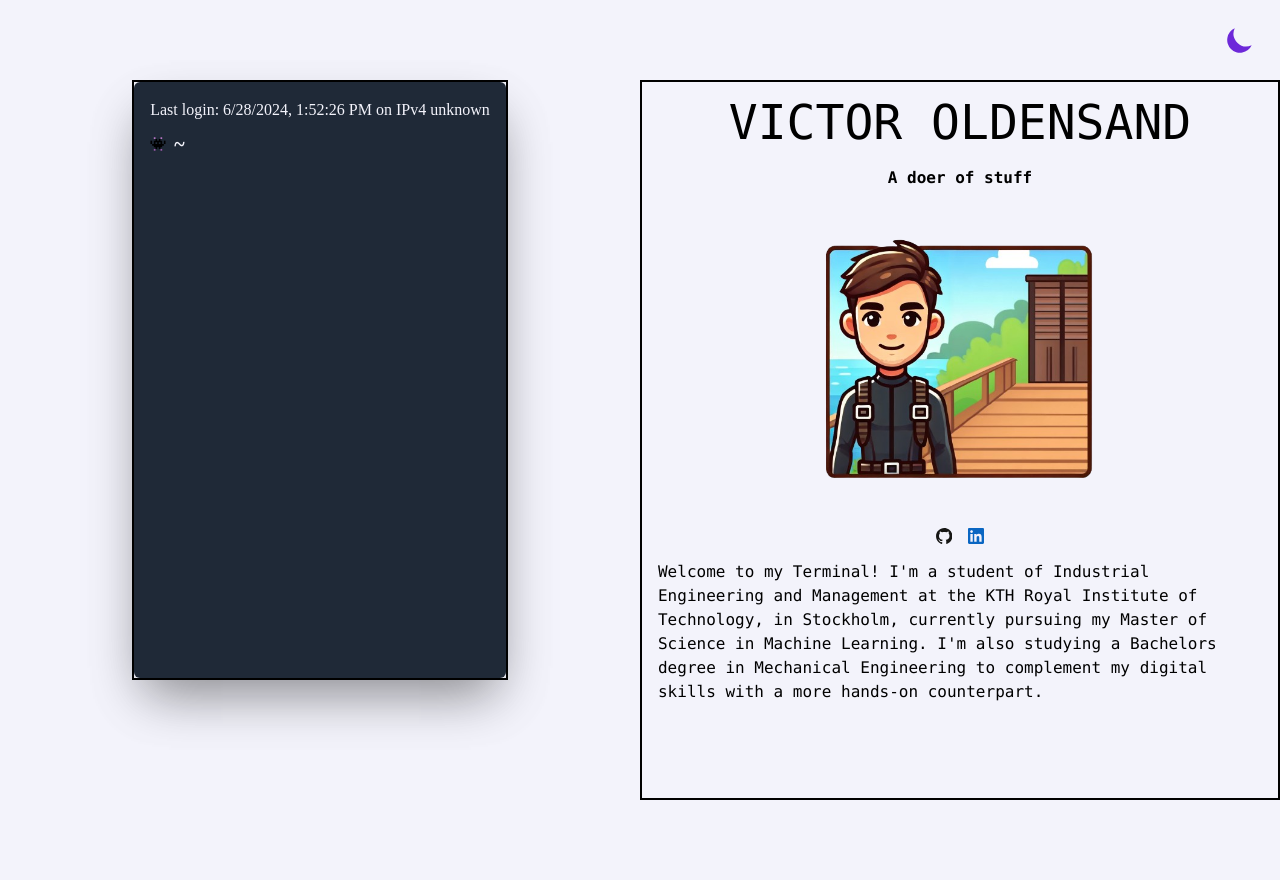
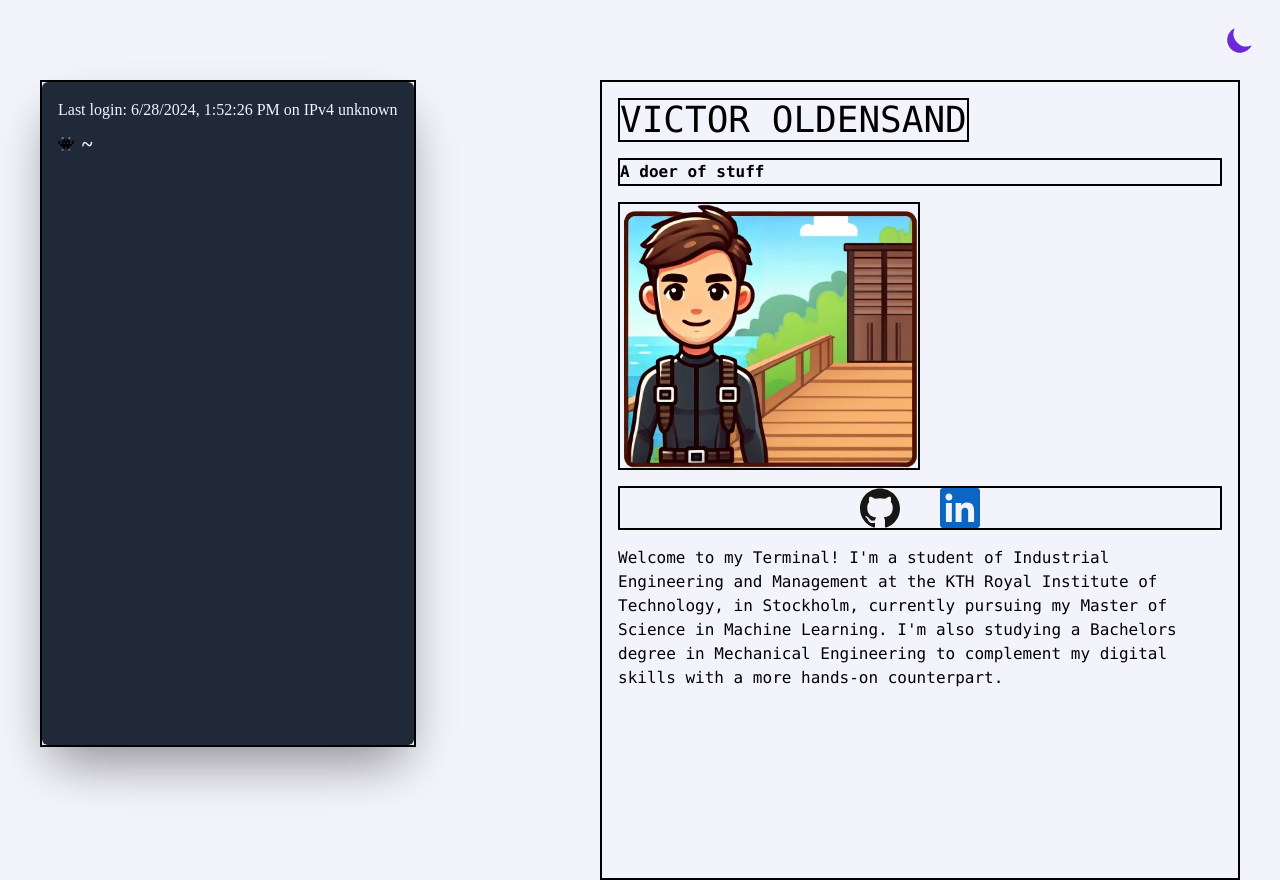
Before and after one commit to jurmy24/terminal-cv-website, a Vue app: page / in a window 1280 px wide. Before the commit the page ends 800 px from the top, so only its background shows below. Built offline with nearby package versions, Linux system fonts and the light colour scheme; no server answers; a web font is replaced by a local one.

Commit message:
Style: fix terminal in place

```diff
--- a/src/components/About.vue
+++ b/src/components/About.vue
@@ -1,8 +1,11 @@
 <template>
-    <div class="w-1/2 h-full p-4 font-mono border-black border-2">
-        <div class="flex flex-col items-center space-y-4">
+    <!-- o h-screen flex-grow p-4 -->
+    <div
+        class="absolute top-20 right-0 w-1/2 h-full overflow-y-auto mr-10 p-4 font-mono border-black border-2"
+    >
+        <div class="flex flex-col space-y-4">
             <TitleComponent />
-            <img :src="image" alt="Profile Image" class="w-1/2" />
+            <img :src="image" alt="Profile Image" class="w-1/2 border-black border-2" />
             <MediaLinks />
             <p>{{ about }}</p>
         </div>
--- a/src/components/Terminal.vue
+++ b/src/components/Terminal.vue
@@ -1,5 +1,5 @@
 <template>
-    <div class="mx-auto h-5/6 shadow-2xl border-black border-2">
+    <div class="fixed left-10 h-5/6 shadow-2xl border-black border-2">
         <div
             class="h-full p-4 rounded-md shadow-2xl bg-terminalBgDark font-ProFontIIxNerdFontRegular text-terminalTextDark"
         >
--- a/src/components/subcomponents/MediaLinks.vue
+++ b/src/components/subcomponents/MediaLinks.vue
@@ -1,10 +1,10 @@
 <template>
-    <div class="flex space-x-4">
+    <div class="flex space-x-10 justify-center border-black border-2">
         <a :href="githubLink" target="_blank" rel="noopener noreferrer" aria-label="GitHub">
-            <GithubIcon />
+            <GithubIcon class="size-10" />
         </a>
         <a :href="linkedinLink" target="_blank" rel="noopener noreferrer" aria-label="LinkedIn">
-            <LinkedinIcon />
+            <LinkedinIcon class="size-10" />
         </a>
     </div>
 </template>
--- a/src/components/subcomponents/Title.vue
+++ b/src/components/subcomponents/Title.vue
@@ -1,10 +1,10 @@
 <template>
     <h1
-        class="text-5xl uppercase relative w-[max-content] font-mono before:absolute before:inset-0 before:animate-typewriter before:bg-aboutBg after:absolute after:inset-0 after:w-[0.125em] after:animate-caret after:bg-black"
+        class="border-black border-2 text-4xl uppercase relative w-[max-content] font-mono before:absolute before:inset-0 before:animate-typewriter before:bg-aboutBg after:absolute after:inset-0 after:w-[0.125em] after:animate-caret after:bg-black"
     >
         {{ name }}
     </h1>
-    <p class="font-semibold mb-5 p-1">A doer of stuff</p>
+    <p class="border-black border-2 font-semibold mb-5">A doer of stuff</p>
 </template>
 
 <script>
```
Also changed, not shown: src/assets/victor-avatar.png.
